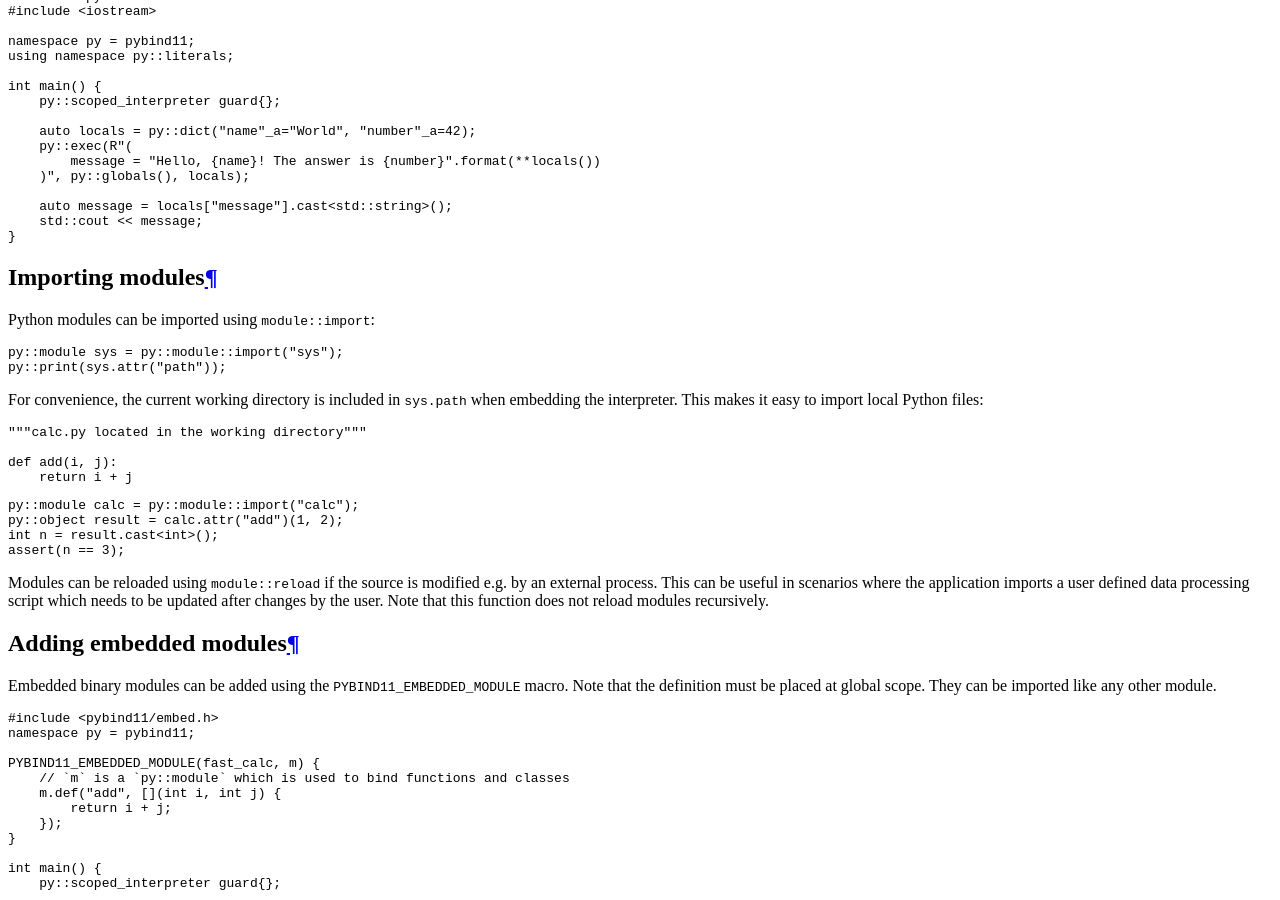
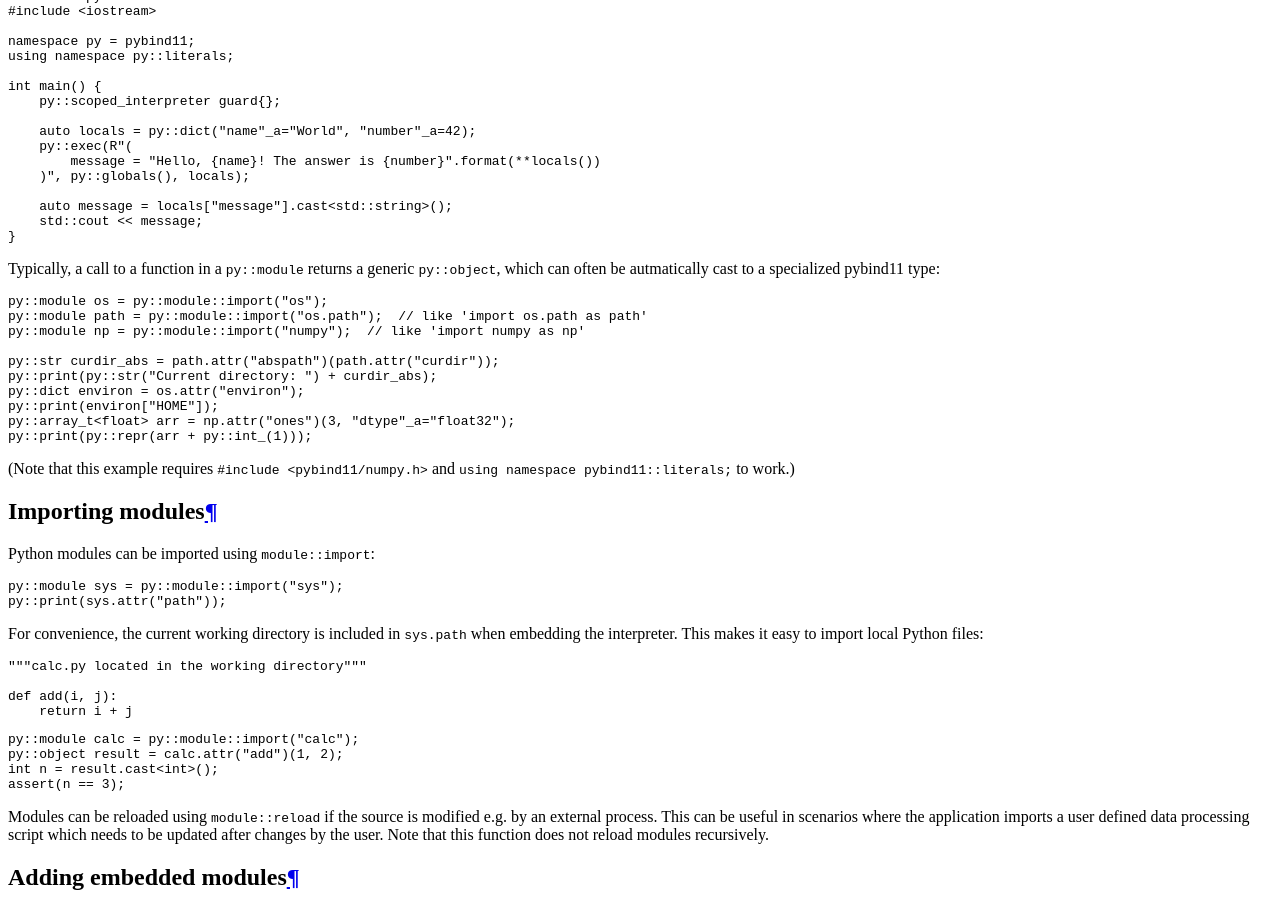
Before and after one commit to pybind/pybind11, a Sphinx documentation site: the page built from docs/advanced/embedding.rst, in a window 1280 px wide and 900 px high, scrolled down 1883 px. Built offline with Sphinx 7.4.7 and the Read the Docs theme 2.0.0, drawn with Linux system fonts in a browser that asks for light colours.

Commit message:
Add py::object casting example to embedding docs

```diff
--- a/docs/advanced/embedding.rst
+++ b/docs/advanced/embedding.rst
@@ -104,6 +104,25 @@ The two approaches can also be combined:
         auto message = locals["message"].cast<std::string>();
         std::cout << message;
     }
+
+Typically, a call to a function in a `py::module` returns a generic `py::object`,
+which can often be autmatically cast to a specialized pybind11 type:
+
+.. code-block:: cpp
+
+    py::module os = py::module::import("os");
+    py::module path = py::module::import("os.path");  // like 'import os.path as path'
+    py::module np = py::module::import("numpy");  // like 'import numpy as np'
+
+    py::str curdir_abs = path.attr("abspath")(path.attr("curdir"));
+    py::print(py::str("Current directory: ") + curdir_abs);
+    py::dict environ = os.attr("environ");
+    py::print(environ["HOME"]);
+    py::array_t<float> arr = np.attr("ones")(3, "dtype"_a="float32");
+    py::print(py::repr(arr + py::int_(1)));
+
+(Note that this example requires ``#include <pybind11/numpy.h>`` and
+``using namespace pybind11::literals;`` to work.)
 
 Importing modules
 =================
```
